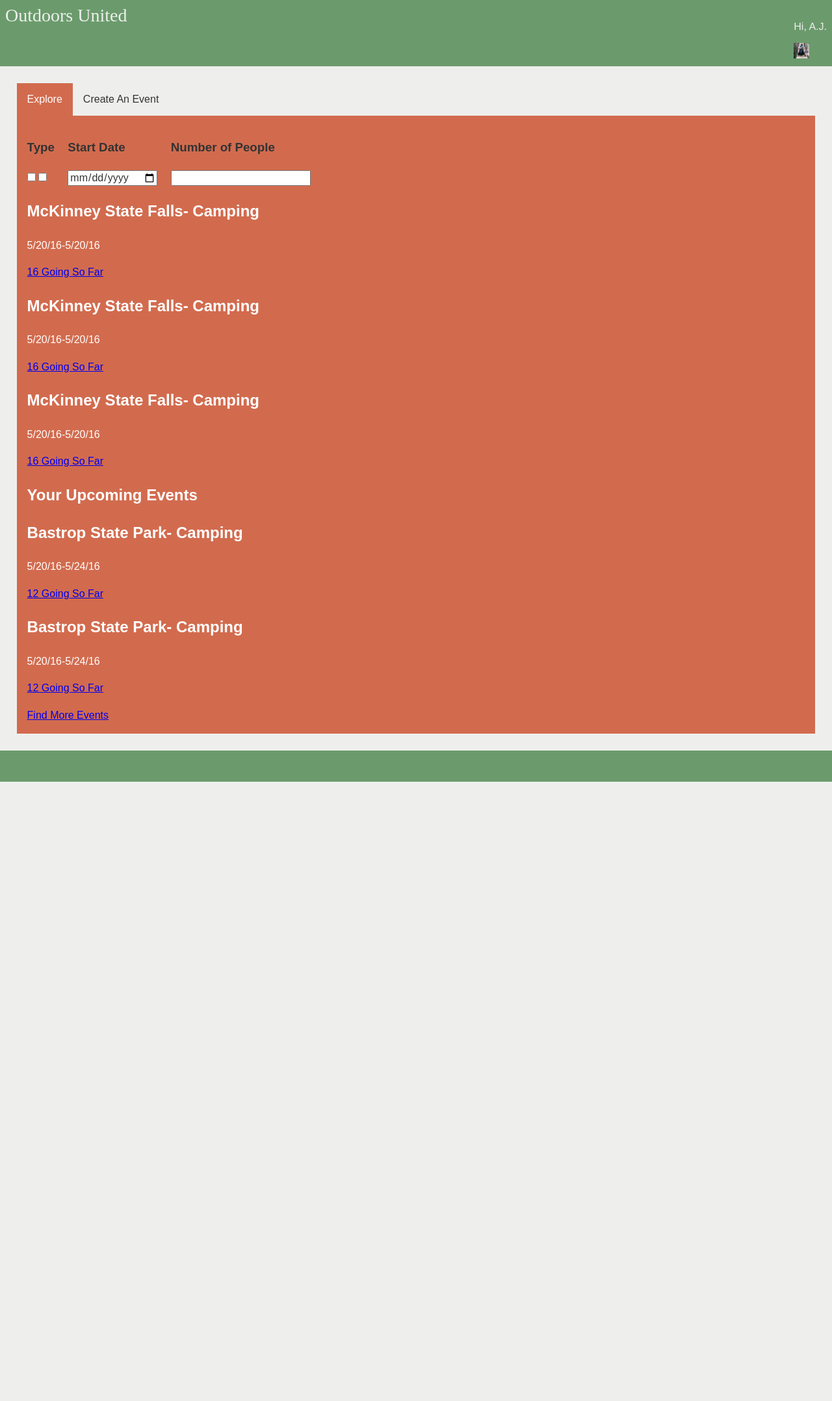
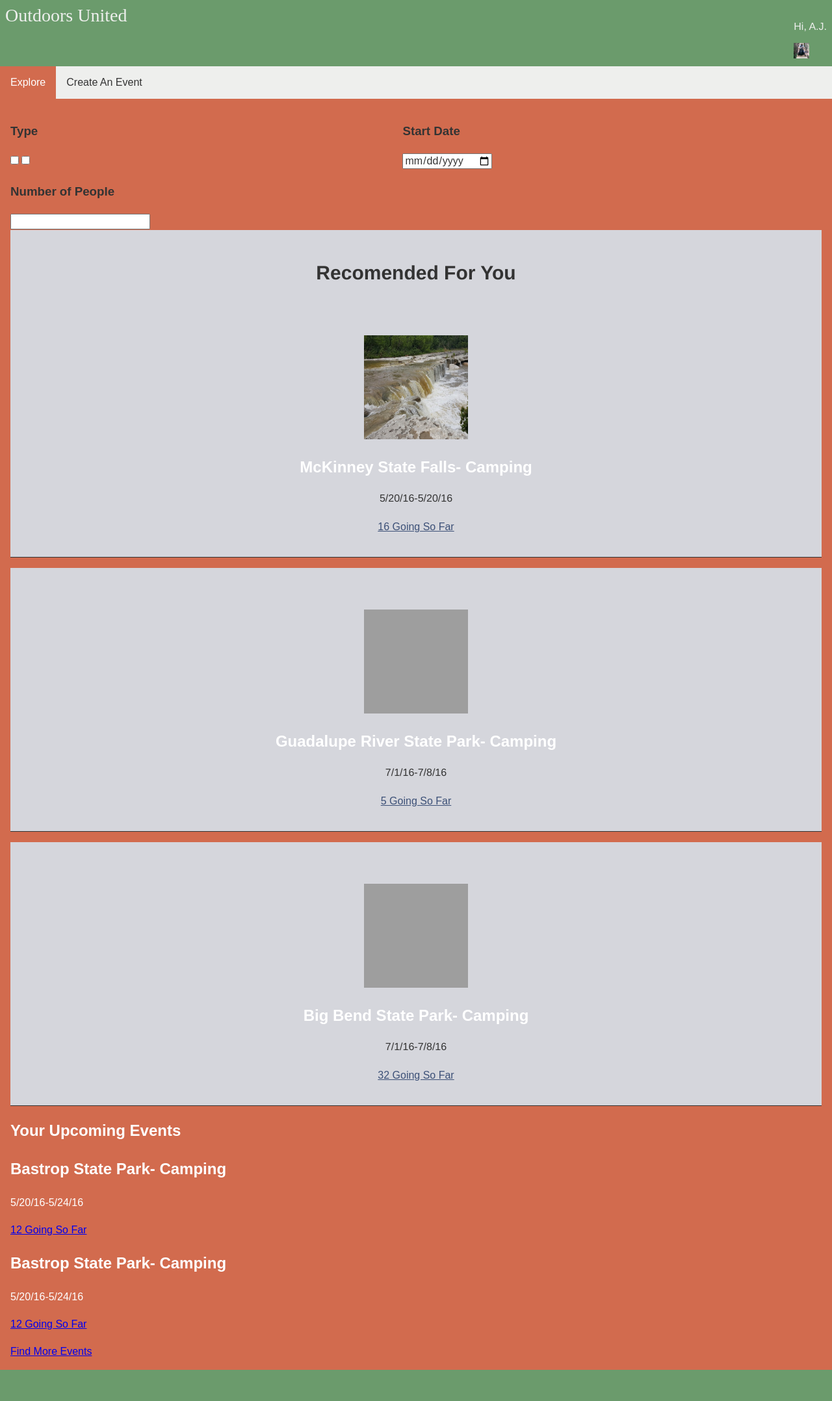
Before and after one commit to EricBlake/Outdoors-United-V1, a Jekyll site: the page built from outdoorsunited.github.io/events.html, in a window 1280 px wide. Shown: the whole page at 65% size. Built offline with Jekyll 4.4.1, drawn with Linux system fonts in a browser that asks for light colours; nearby versions of some CDN libraries; before the commit the page ends 1203 px from its top, so only the background shows below that; grey boxes are pictures that could not be loaded.

Commit message:
pushing Updates to Home Page

```diff
--- a/outdoorsunited.github.io/_sass/_base.scss
+++ b/outdoorsunited.github.io/_sass/_base.scss
@@ -257,6 +257,7 @@
 
 		.dash_friend{
 			display: inline-block;
+			margin:0 auto;
 
 
 			.friend_img{
@@ -267,6 +268,7 @@
 				img{
 					height: 7em;
 					width: 7em;
+					border:1px solid $font_color;
 				}
 			}//closing friend_img
 			h3{
@@ -293,6 +295,8 @@
 			font-family: $body_font;
 			color: $font_color;
 			line-height: 1.5em;
+			list-style:none;
+
 		}
 	}
 
--- a/outdoorsunited.github.io/_sass/_breakpoint1.scss
+++ b/outdoorsunited.github.io/_sass/_breakpoint1.scss
@@ -1,5 +1,7 @@
 @media(min-width:595px){
 
+
+//-------------------------------------------dashboard breakpoint 1-----//
 	.dash_page_wrapper{
 		overflow: hidden;
 		box-sizing:border-box;
@@ -20,10 +22,44 @@
 
 		.dash_side{
 			float: right;
-			width: 40%;
+			width: 30%;
+			background-color:$event_color;
+
+			.upcoming_events{
+				margin:0 auto;
+			}
 
 
 
 		}//closing dash_side
 	}//closing dash_page_wrapper
+
+
+
+//-------------------------------------------home breakpoint 1-----//
+
+	.home_wrapper{
+		padding-bottom:5%;
+
+		.row{
+
+			.about_site{
+				width:60%;
+				margin:0 auto;
+
+			}//closing about_site
+
+			.get_started{
+
+				.home_btns{
+
+				}
+
+			}//closing get_started
+
+
+		}//closing home wrapper
+
+	}//closin home_wrapper
+
 }//closing media tag
--- a/outdoorsunited.github.io/_sass/_events.scss
+++ b/outdoorsunited.github.io/_sass/_events.scss
@@ -3,7 +3,7 @@
 
     .tab-wrapper {
 
-     margin: 2%;
+
 
     .tab {
       color: $font_color;
@@ -19,30 +19,95 @@
       padding: 1em;
       display: none;
       clear: both;
+      box-sizing:border-box;
 
-    }
+        //-------------------------filter options---------------------//
+     .event_type{
+           width: 48%;
+           margin:0 auto;
+            color:$font_color;
+            display: inline-block;
+
+
+          }
+      .event_date{
+            width: 48%;
+           margin:0 auto;
+        color: $font_color;
+        display: inline-block;
+
+      }
+
+      .number_people{
+        width: 48%;
+           margin:0 auto;
+        color: $font_color;
+        display: inline-block;
+
+
+      }
+
+      .distance{
+        width: 48%;
+           margin:0 auto;
+        color: $font_color;
+        display: inline-block;
+
+
+      }
+//---------------------------------------rec events on events page
+      .event_wrapper{
+        margin:0 auto;
+          .recomended_events{
+             margin-bottom:1em;
+              text-align: center;
+              padding-bottom:2em;
+              border-bottom:1px solid $font_color;
+              line-height: 1.75em;
+              background-color:$event_color;
+              padding:2em;
+
+      .rec_img{
+        width: 10em;
+        margin:0 auto;
+        padding-top:2em;
+      img{
+        height: 10em;
+        width: 10em;
+
+        }
+      }
+      h1{
+      font-family: $body_font;
+      font-size: $header_size;
+      color: $font_color;
+      text-align: center;
+      padding-bottom: 1em;
+      }
+
+      p{
+        color: $font_color;
+        font-family: $body_font;
+      }
+      a{
+        color: $button_color;
+
+      }
+
+          }//closing recomended_events
+
+      }//closing event_wrapper
+
+
+    }//closing tab content
 
     .active {
       display: block;
-      background-color: $button_color_alt;
+      background-color:$button_color_alt;
       color: white;
     }
 
-     .event_type{
-            color:$font_color;
-            display: inline-block;
-          }
-      .event_date{
-        color: $font_color;
-        display: inline-block;
-        padding-left:1em;
-      }
 
-      .number_people{
-        color: $font_color;
-        display: inline-block;
-        padding-left:1em;
-      }
 
 
     }//closing tab-wrapper//
--- a/outdoorsunited.github.io/_sass/_home.scss
+++ b/outdoorsunited.github.io/_sass/_home.scss
@@ -2,10 +2,10 @@
 
 .home_wrapper{
 	background: url("/images/forestsky.jpg");
+	background-size: 100% 100%;
+	background:cover;
 
-	background-size: 100% 100%;
-	background-size:contain no-repeat;
-	padding-bottom:55%;
+
 
 
 
@@ -63,7 +63,7 @@
 
 				}
 			}
-		}
+		}//closing get_started
 
 		}//closing row
 
--- a/outdoorsunited.github.io/dashboard.html
+++ b/outdoorsunited.github.io/dashboard.html
@@ -148,7 +148,7 @@ layout: default
 
 		<div class="row">
 
-			<div class="col col-6">
+			<div class="col col-12">
 
 				<div class="profile">
 
--- a/outdoorsunited.github.io/events.html
+++ b/outdoorsunited.github.io/events.html
@@ -22,32 +22,59 @@ layout: default
                 <input></input>
             </div>
             <!--closing number_poeple tab-->
+
+
+
+
             <div class="event_wrapper">
                 <div class="recomended_events">
+                    <h1>Recomended For You</h1>
+                        <div class="rec_img">
+                            <img src="/images/mckinneyfalls.png">
+                        </div>
+
+                        <div class="rec_cont">
                             <h2>McKinney State Falls- Camping</h2>
                             <p>5/20/16-5/20/16</p>
                             <a href="#">16 Going So Far</a>
                         </div>
+                </div>
                 <!--closing recomended_events tag-->
                 <div class="recomended_events">
-                    <h2>McKinney State Falls- Camping</h2>
-                    <p>5/20/16-5/20/16</p>
-                    <a href="#">16 Going So Far</a>
+                        <div class="rec_img">
+                            <img src="/images/guadalupe.png">
                         </div>
+
+                        <div class="rec_cont">
+                            <h2>Guadalupe River State Park- Camping</h2>
+                            <p>7/1/16-7/8/16</p>
+                            <a href="#">5 Going So Far</a>
+                        </div>
+
+                </div><!--closing recomended_events tag-->
                 <!--closing recomended_events tag-->
+
+               <div class="recomended_events">
+                    <div class="rec_img">
+                        <img src="/images/bigbend.png">
                     </div>
-            <!--closing event_wrapper-->
-            <div class="event_wrapper">
-                <div class="recomended_events">
-                    <h2>McKinney State Falls- Camping</h2>
-                    <p>5/20/16-5/20/16</p>
-                    <a href="#">16 Going So Far</a>
+
+                    <div class="rec_cont">
+                        <h2>Big Bend State Park- Camping</h2>
+                        <p>7/1/16-7/8/16</p>
+                        <a href="#">32 Going So Far</a>
                     </div>
-                <!--closing recomended_events tag-->
-            </div>
-            <!--closing event_wrapper-->
+
+                </div><!--closing recomended_events tag-->
+            </div><!--closing event_wrapper-->
+
+
+
+
+
+
+            <div class="upcoming_events">
                 <h2>Your Upcoming Events</h2>
-            <div class="upcoming_events">
                 <H2>Bastrop State Park- Camping</H2>
                 <p>5/20/16-5/24/16</p>
                 <a href="#">12 Going So Far</a>
@@ -61,10 +88,44 @@ layout: default
             </div>
             <!--closing upcoming_events-->
         </div>
+
+
+
+
         <div class="tab-content" id="tab2">
-            <p>Tab 2
-            </p>
+             <div class="event_type">
+                <h3>Type</h3>
+                <input type="checkbox"></input>
+                <input type="checkbox"></input>
             </div>
+            <!--closing event_type-->
+            <div class="event_date">
+                <h3>Start Date</h3>
+                <input type="date"></input>
             </div>
-    </div><!--closing tab wrapper-->
-</div><!--closing event_wrapper-->
+            <!--closing event_date-->
+            <div class="number_people">
+                <h3>Number of People</h3>
+                <input></input>
+            </div>
+
+            <div class="distance">
+                <h3>Distance</h3>
+                <input></input>
+            </div>
+
+            <div class="location">
+                <h3>Location</h3>
+                <input></input>
+            </div>
+
+            <div class="create_event">
+                <a href="#">Create</a>
+            </div>
+
+        </div><!--closing tab 2-->
+
+    </div>
+    <!--closing tab wrapper-->
+</div>
+<!--closing event_wrapper-->
```
Lines whose indentation alone changed are shown as unchanged.
